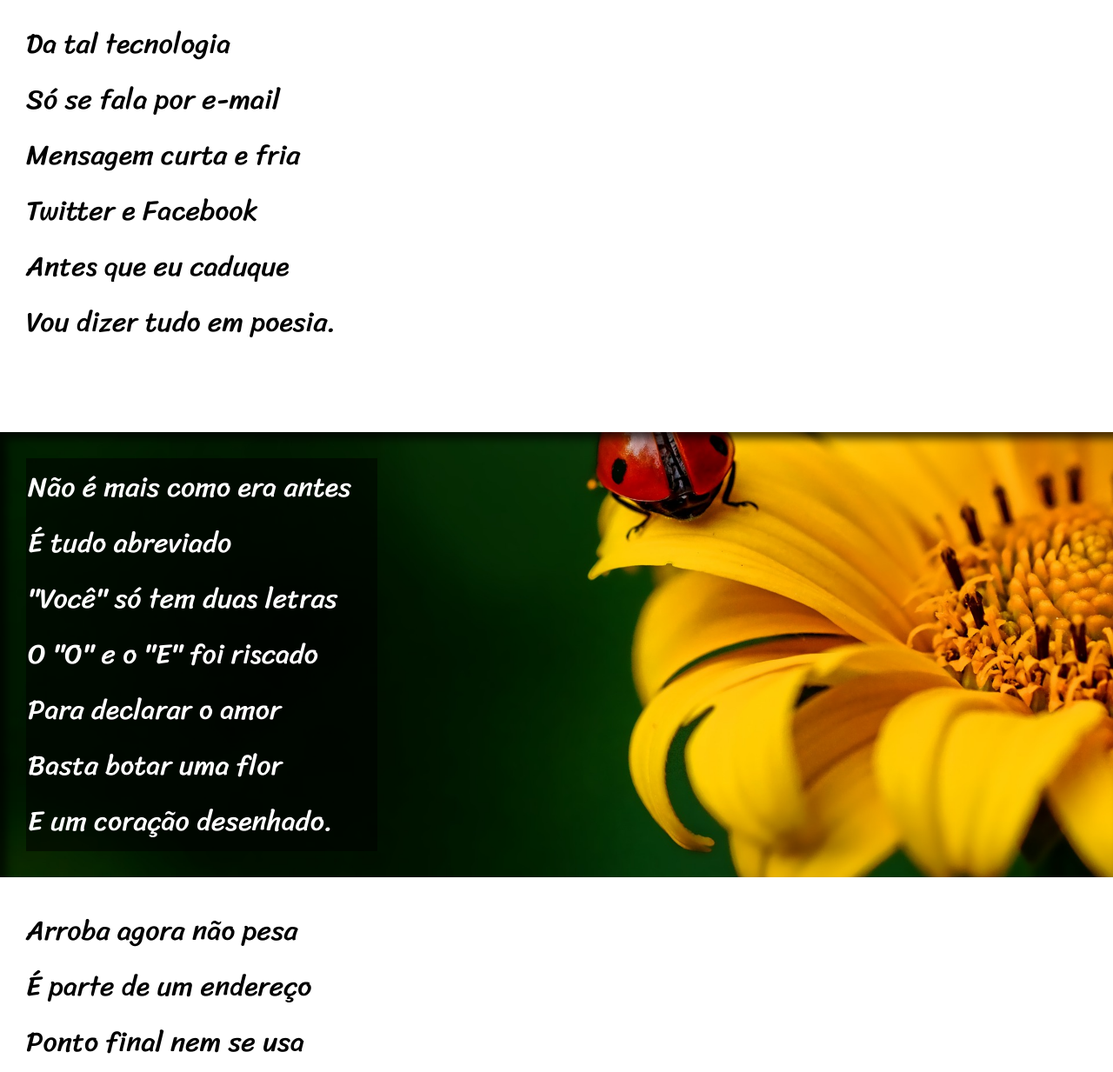
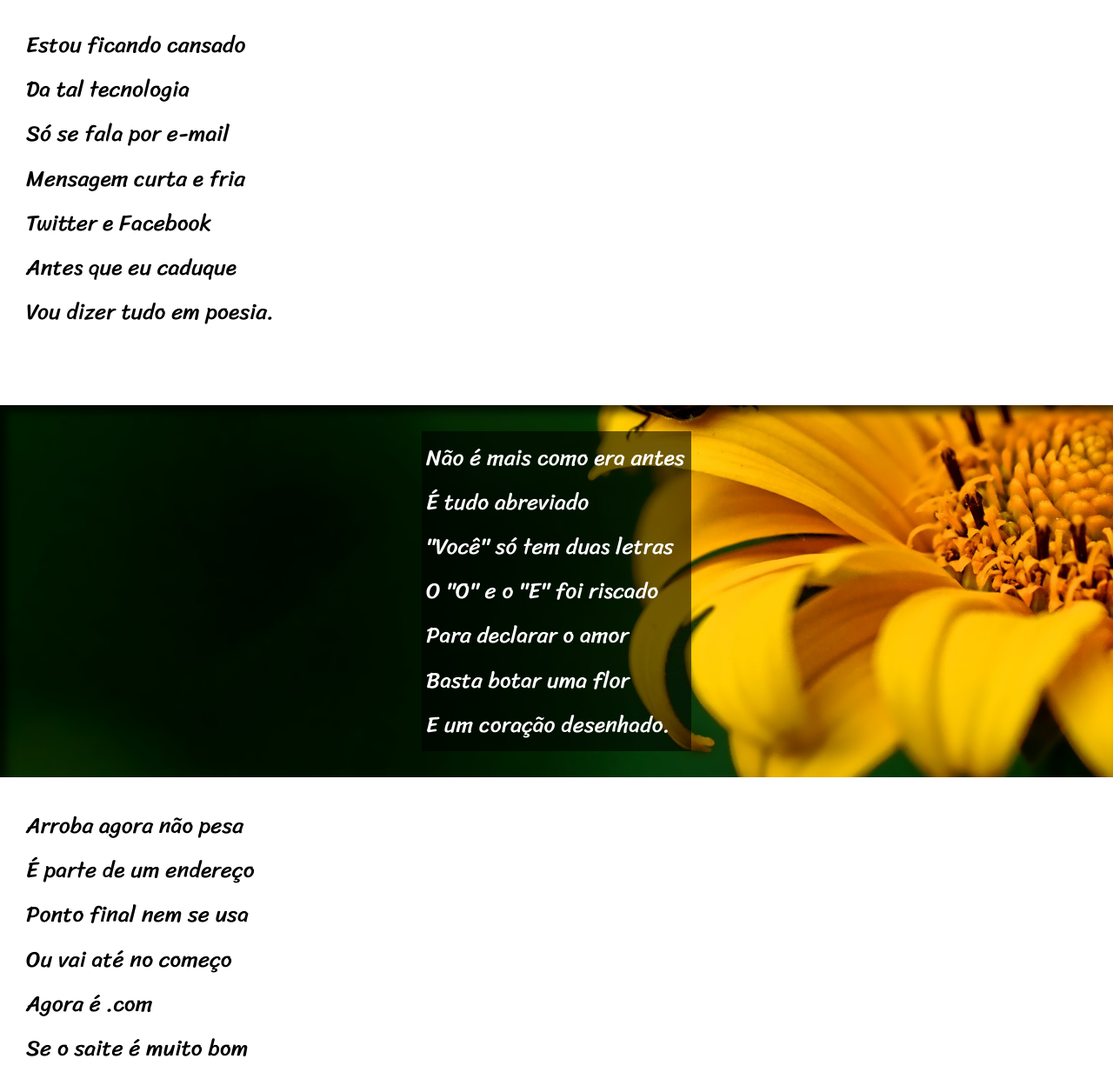
Before and after one commit to gustavoolv14/Html-css, a plain HTML site: page praticar/desafio-capitulo-20/index.html in a window 1280 px wide. Shown: the part 264-1497 px from the top of the page at 87% size. Drawn offline with Linux system fonts and the light colour scheme; a web font is replaced by a local one.

Commit message:
editei o estilo

```diff
--- a/praticar/desafio-capitulo-20/estilos/style.css
+++ b/praticar/desafio-capitulo-20/estilos/style.css
@@ -22,7 +22,7 @@ header{
 header h1{
     font-family: 'Passion one';
     padding-top: 50px;
-    font-size: 4em;
+    font-size: 10vw;
     font-variant: small-caps;
 }
 header p{
@@ -32,7 +32,7 @@ header p{
 }
 main{
     font-family: 'Sriracha';
-    font-size: 2em;
+    font-size: 2vw;
 }
 
 section{
@@ -51,7 +51,6 @@ section.normal{
 }
 
 section.imagem{
-    background-color: blue;
     color: #ffffff;
     background-position: center bottom;
     background-size: cover;
@@ -61,9 +60,10 @@ section.imagem{
 
 section.imagem > p{
     display: block;
-    background-color:#00000086 ;
-    width: 400px;
-    padding: 2px;
+    background-color:#0000008f ;
+    width: 300px;
+    padding: 5px;
+    margin: auto;
 }
 
 section#img01{
```
